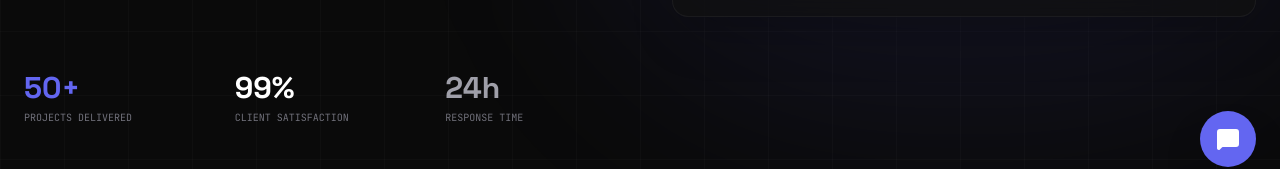
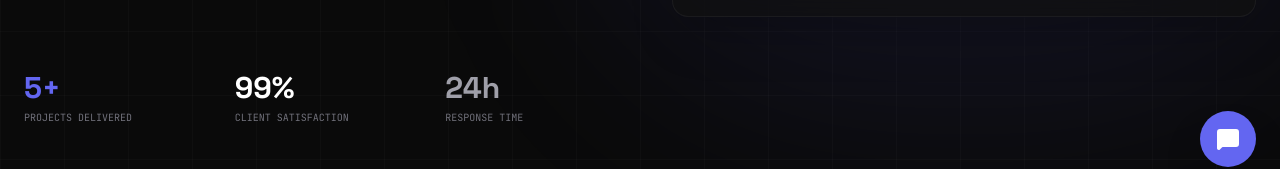
Before and after one commit to AbhiDevepl/exdevx.in, a React (Vite) app: page / in a window 1280 px wide. Shown: the part 609-778 px from the top of the page. Built offline with nearby package versions, Linux system fonts and the light colour scheme.

Commit message:
Update projects delivered

```diff
--- a/src/components/Hero.tsx
+++ b/src/components/Hero.tsx
@@ -42,7 +42,7 @@ export function Hero() {
 
         <div className="grid grid-cols-3 gap-6 md:gap-12 mt-12 md:mt-20">
           <div>
-            <div className="font-display text-2xl md:text-3xl font-bold text-primary">50+</div>
+            <div className="font-display text-2xl md:text-3xl font-bold text-primary">5+</div>
             <div className="font-mono text-[8px] md:text-[10px] text-zinc-500 uppercase mt-1">Projects Delivered</div>
           </div>
           <div>
```
